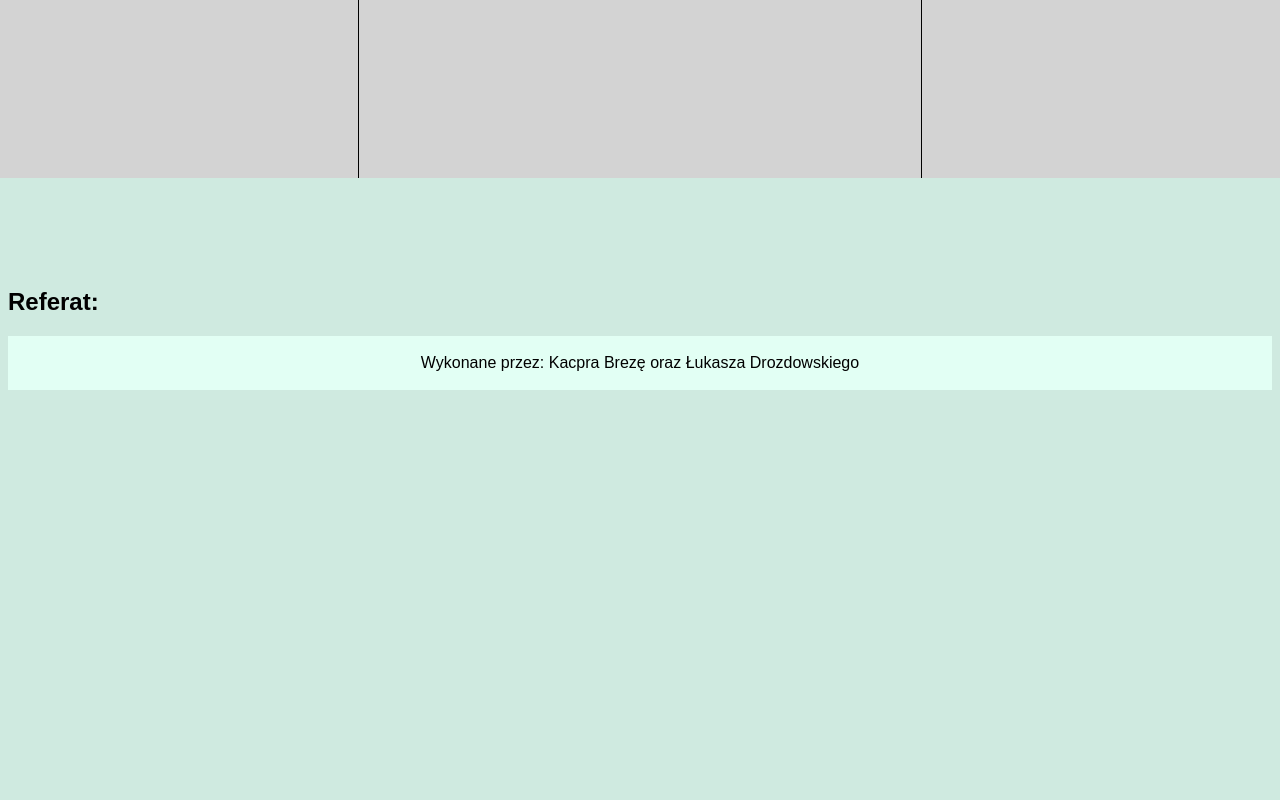
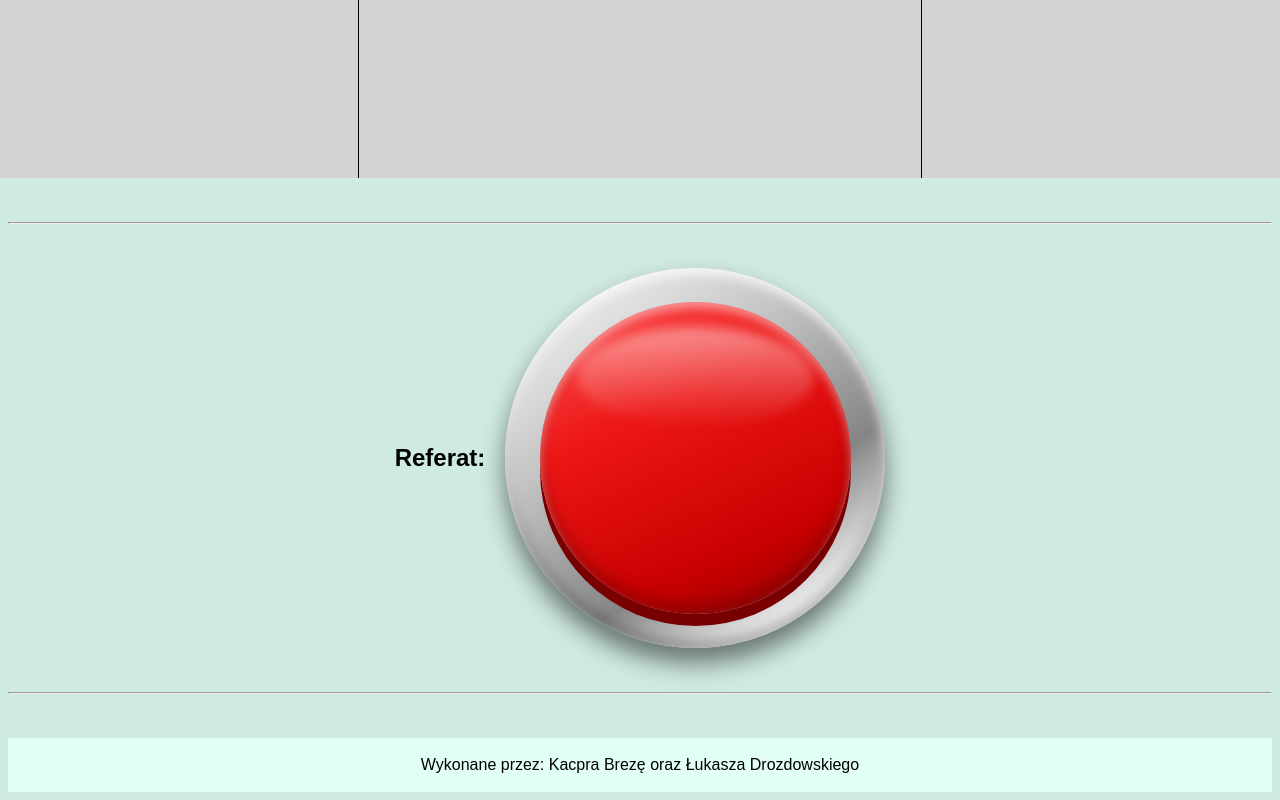
Before and after one commit to Tanxowski/Projekt_3_Laptopy, a plain HTML site: page index.html in a window 1280 px wide. Shown: the part 2786-3586 px from the top of the page. Before the commit the page ends 3184 px from the top, so only its background shows below. Drawn offline with Linux system fonts and the light colour scheme.

Commit message:
woaowaowow

```diff
--- a/index.html
+++ b/index.html
@@ -1,10 +1,12 @@
 <!DOCTYPE html>
 
-<html lang="en" xmlns="http://www.w3.org/1999/xhtml">
+<html>
 <head>
     <meta charset="utf-8" />
     <title>Laptop dla grafika</title>
 	<link rel="stylesheet" href="styl.css" type="text/css">
+	<link rel="icon" type="image/png" href="favicon.png">
+	<script src="skrypt.js" defer></script>
 </head>
 <body>
     <div id="header">
@@ -130,11 +132,16 @@
 			</tr>
 		</table>
 		</div>
-		<br><br><br><br><br>
+		<br><br><hr><br><br>
 		<div id="referat">
-			<h2>Referat:</h2>
+			<h2>Referat:&nbsp;&nbsp;&nbsp;</h2>
+			<button class="big-red-button" type="button">
+                <a href="referat.html"><span class="button-face"></span></a>
+            </button>
 		</div>
     </div>
+
+    <br><br><hr><br><br>
     <div id="footer">
         <p>Wykonane przez: Kacpra Brezę oraz Łukasza Drozdowskiego</p>
     </div>
--- /dev/null
+++ b/skrypt.js
@@ -0,0 +1,25 @@
+function changeImage() {
+
+    let image = document.getElementById("guzik");
+
+    if (image.src.includes("guzik_01.png")) {
+        image.src = "guzik_02.png";
+    } else {
+        image.src = "guzik_01.png";
+    }
+}
+
+fetch("opis_apple.txt")
+    .then(response => {
+        if (!response.ok) {
+            throw new Error("Could not load text file");
+        }
+
+        return response.text();
+    })
+    .then(text => {
+        document.getElementById("text-container").textContent = text;
+    })
+    .catch(error => {
+        console.error(error);
+    });
--- a/styl.css
+++ b/styl.css
@@ -60,9 +60,197 @@ td:nth-of-type(1) {
 	height: 463px;
 	font-size: 100px;
 }
+#referat {
+    display: flex;
+    justify-content: center;
+    align-items: center;
+}
+
+#text-container {
+    width: 80%;
+    max-width: 800px;
+
+    margin: 40px auto;
+
+    color:slateblue;
+    font-family: Arial, sans-serif;
+    font-size: 18px;
+
+    white-space: pre-wrap;
+}
+
 #footer {
 	text-align: center;
 	background-color: #E2FFF4;
 	padding-top: 2px;
 	padding-bottom: 2px;
 }
+
+/*WEE-WOO AI kod tutaj, uzyty tylko do guzika */
+
+/*
+* {
+    margin: 0;
+    padding: 0;
+    box-sizing: border-box;
+}
+
+body {
+    background-color: #181818;
+    min-height: 100vh;
+}
+
+main {
+    min-height: 100vh;
+
+    display: flex;
+    justify-content: center;
+    align-items: center;
+}
+*/
+
+/* Main button housing */
+.big-red-button {
+    position: relative;
+
+    width: min(33vw, 380px);
+    min-width: 220px;
+    aspect-ratio: 1.5 / 1;
+
+    border: none;
+    border-radius: 35%;
+
+    cursor: pointer;
+
+    background: linear-gradient(
+        145deg,
+        #eeeeee,
+        #a6a6a6 45%,
+        #f5f5f5 75%,
+        #777777
+    );
+
+    box-shadow:
+        0 14px 20px rgba(0, 0, 0, 0.5),
+        inset 0 5px 8px rgba(255, 255, 255, 0.9),
+        inset 0 -5px 8px rgba(0, 0, 0, 0.25);
+
+    transition: transform 0.15s ease;
+}
+
+/* Stationary metallic base */
+.big-red-button {
+    position: relative;
+
+    width: min(33vw, 380px);
+    aspect-ratio: 1 / 1;
+
+    border: none;
+    border-radius: 50%;
+
+    background: linear-gradient(
+        145deg,
+        #ffffff,
+        #c5c5c5 35%,
+        #858585 65%,
+        #eeeeee 85%,
+        #777777
+    );
+
+    box-shadow:
+        0 15px 25px rgba(0, 0, 0, 0.5),
+        inset 0 5px 12px rgba(255, 255, 255, 0.9),
+        inset 0 -6px 12px rgba(0, 0, 0, 0.3);
+
+    cursor: pointer;
+}
+
+/* Moving red surface */
+.button-face {
+    position: absolute;
+
+    inset: 9%;
+
+    border-radius: 50%;
+
+    background: linear-gradient(
+        155deg,
+        #ff5555 0%,
+        #ed1717 35%,
+        #c90000 75%,
+        #8d0000 100%
+    );
+
+    box-shadow:
+        0 12px 0 #790000,
+        inset 0 6px 10px rgba(255, 255, 255, 0.45),
+        inset 0 -10px 15px rgba(80, 0, 0, 0.35);
+
+    transition:
+        transform 0.16s ease,
+        box-shadow 0.16s ease,
+        filter 0.2s ease;
+}
+
+/* Glossy reflection */
+.button-face::before {
+    content: "";
+
+    position: absolute;
+
+    top: 8%;
+    left: 12%;
+
+    width: 76%;
+    height: 32%;
+
+    border-radius: 50%;
+
+    background: linear-gradient(
+        180deg,
+        rgba(255, 255, 255, 0.45),
+        rgba(255, 255, 255, 0)
+    );
+
+    filter: blur(6px);
+}
+
+/* Hover: only the red surface moves */
+.big-red-button:hover .button-face {
+    transform: translateY(-4px);
+    filter: brightness(1.12);
+}
+
+/* Press: only the red surface moves down */
+.big-red-button:active .button-face {
+    transform: translateY(9px);
+
+    box-shadow:
+        0 2px 0 #790000,
+        inset 0 6px 10px rgba(255, 255, 255, 0.35),
+        inset 0 -8px 12px rgba(80, 0, 0, 0.4);
+
+    filter: brightness(0.95);
+}
+
+/* Keyboard accessibility */
+.big-red-button:focus-visible {
+    outline: 3px solid white;
+    outline-offset: 10px;
+}
+
+/* Responsive sizing */
+@media (max-width: 600px) {
+    .big-red-button {
+        width: 70vw;
+    }
+}
+
+/* Reduced motion */
+@media (prefers-reduced-motion: reduce) {
+    .button-face {
+        transition: none;
+    }
+}
+
+/*Tutaj konczy sie AI kod WEE-WOO*/
```
Also changed, not shown: referat.html (added, +14 -0 lines), favicon.png (added), guzik_01.png (added), opis_apple.txt (renamed from opis apple.txt).
